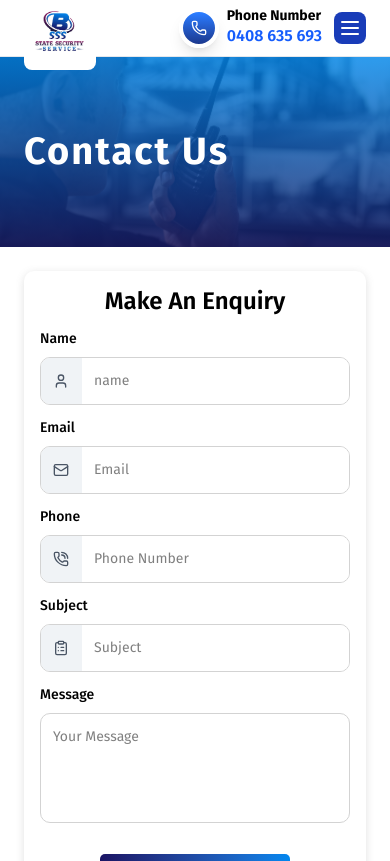
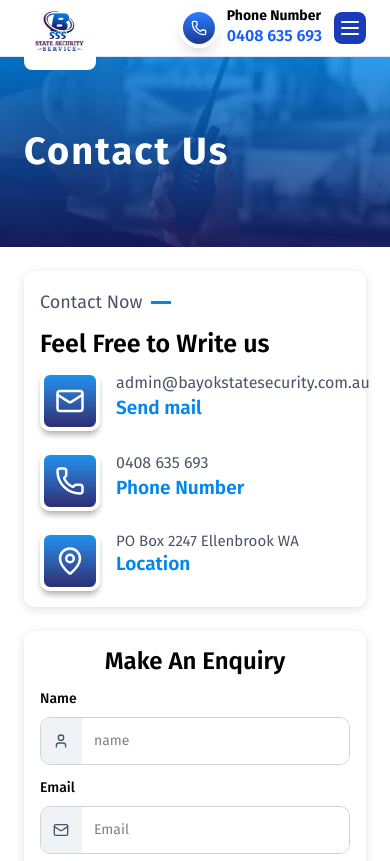
Before and after one commit to sobanomar/bayok-state-security, a React (Vite) app: page /contact-us in a window 390 px wide. Shown: the top 861 px of the page. Built offline with nearby package versions, Linux system fonts and the light colour scheme.

Commit message:
feat: reverse the order in contact us page

```diff
--- a/src/pages/ContactUs/ContactPage.jsx
+++ b/src/pages/ContactUs/ContactPage.jsx
@@ -68,7 +68,7 @@
         <div className="container mx-auto max-w-[1200px] px-6">
           <div className="grid grid-cols-1 lg:grid-cols-12 xl:grid-cols-12 gap-6">
             {/* Contact Info Column */}
-            <div className="order-2 lg:order-1 lg:col-span-5 ">
+            <div className=" lg:col-span-5 ">
               <div className="bg-white rounded-[10px] p-4 lg:p-8 h-full shadow-[0_2px_8px_rgba(99,99,99,0.2)]">
                 <div className="flex items-center mb-3">
                   <span className="text-[18px] leading-[30px] text-gray-600">
@@ -150,7 +150,7 @@
             </div>
 
             {/* Contact Form Column */}
-            <div className="order-1 lg:order-2 lg:col-span-7 ">
+            <div className=" lg:col-span-7 ">
               <div className="bg-white rounded-[10px] p-4 lg:p-8 pl-4 lg:pl-6 h-full shadow-[0_2px_8px_rgba(99,99,99,0.2)]">
                 <h2 className="text-center text-2xl font-semibold text-black leading-[1.2] mb-3 lg:mb-6">
                   Make An Enquiry
```
